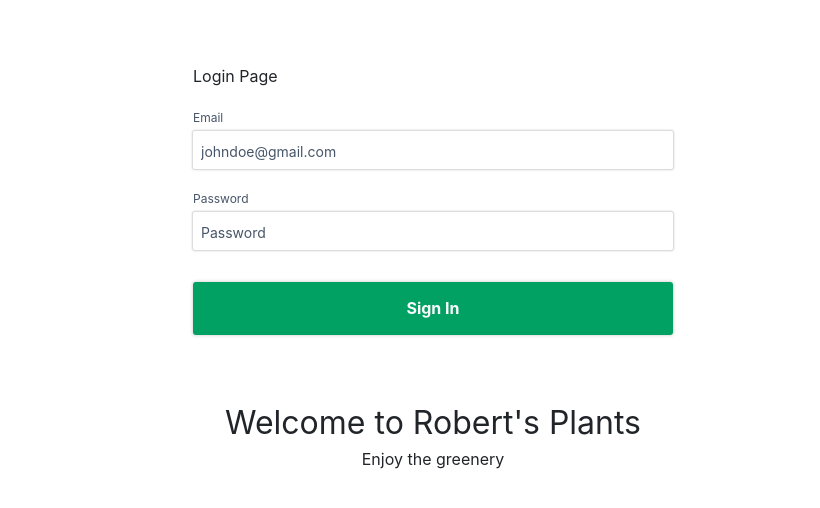
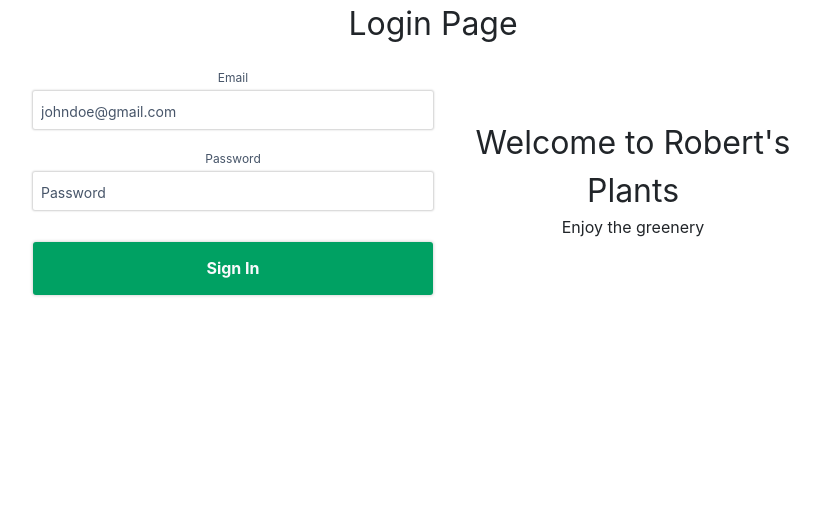
Before and after one commit to RobertKelly30/Roberts-Plants, a React (Create React App) app: page / in a window 1280 px wide. Shown: the top 508 px of the page, without its empty margins (207-1027 px from the left). Built offline with nearby package versions, Linux system fonts and the light colour scheme.

Commit message:
Edited Login Styles

```diff
--- a/src/pages/login/LoginPage.js
+++ b/src/pages/login/LoginPage.js
@@ -4,7 +4,7 @@ import { useNavigate } from "react-router-dom";
 import { Label, Input } from "./../../ui/forms";
 
 import { SubmitButton } from "../../ui/buttons";
-import { LoginPageStyles, FormControl } from "./styles";
+import { LoginPageStyles, LoginPageContainer, FormControl } from "./styles";
 
 function LoginPage(props) {
   let navigation = useNavigate();
@@ -16,11 +16,11 @@ function LoginPage(props) {
 
   return (
     <>
-      <LoginPageStyles>
+        <LoginPageContainer>
             <header>
                 <h1>Login Page</h1>
             </header>
-
+            <LoginPageStyles>
                 <form onSubmit={onHandleSubmit}>
                 <FormControl className="form-control">
                     <Label htmlFor="email">Email</Label>
@@ -48,6 +48,7 @@ function LoginPage(props) {
                 <h2>Welcome to Robert's Plants</h2>
                 <p>Enjoy the greenery</p>
             </LoginPageStyles>
+        </LoginPageContainer>
     </>
   );
 }
--- a/src/pages/login/styles.js
+++ b/src/pages/login/styles.js
@@ -1,8 +1,12 @@
 import styled from "styled-components";
 
 const LoginPageStyles = styled.section`
+  display: inline-block;
+  vertical-align: middle;
   margin: 4rem auto 0;
-  max-width: 480px;
+  margin-top: 0rem;
+  width: 50vh;
+
   h2 {
     text-align: center;
     font-size: 2rem;
@@ -11,23 +15,21 @@ const LoginPageStyles = styled.section`
     text-align: center;
     font-size: 1rem;
   }
-  .Toastify__toast {
-    background-color: #f53131;
-    color: white;
-  }
-  .Toastify__progress-bar--error {
-    background-color: #680101;
-  }
-  .Toastify__close-button {
-    color: white;
-    opacity: 1;
-  }
-  .Toastify__toast-icon {
-    fill: white;
-  }
 `;
 const FormControl = styled.div`
   margin: 1rem 0;
 `;
+const LoginPageContainer = styled.div`
+  width: 100%;
+  height: 100%;
+  text-align: center;
+  justify-content: center;
+  align-items: center;
 
-export { LoginPageStyles, FormControl };
+  h1 {
+    text-align: center;
+    font-size: 2rem;
+  }
+`;
+
+export { LoginPageStyles, LoginPageContainer, FormControl };
```
Lines whose indentation alone changed are shown as unchanged.
